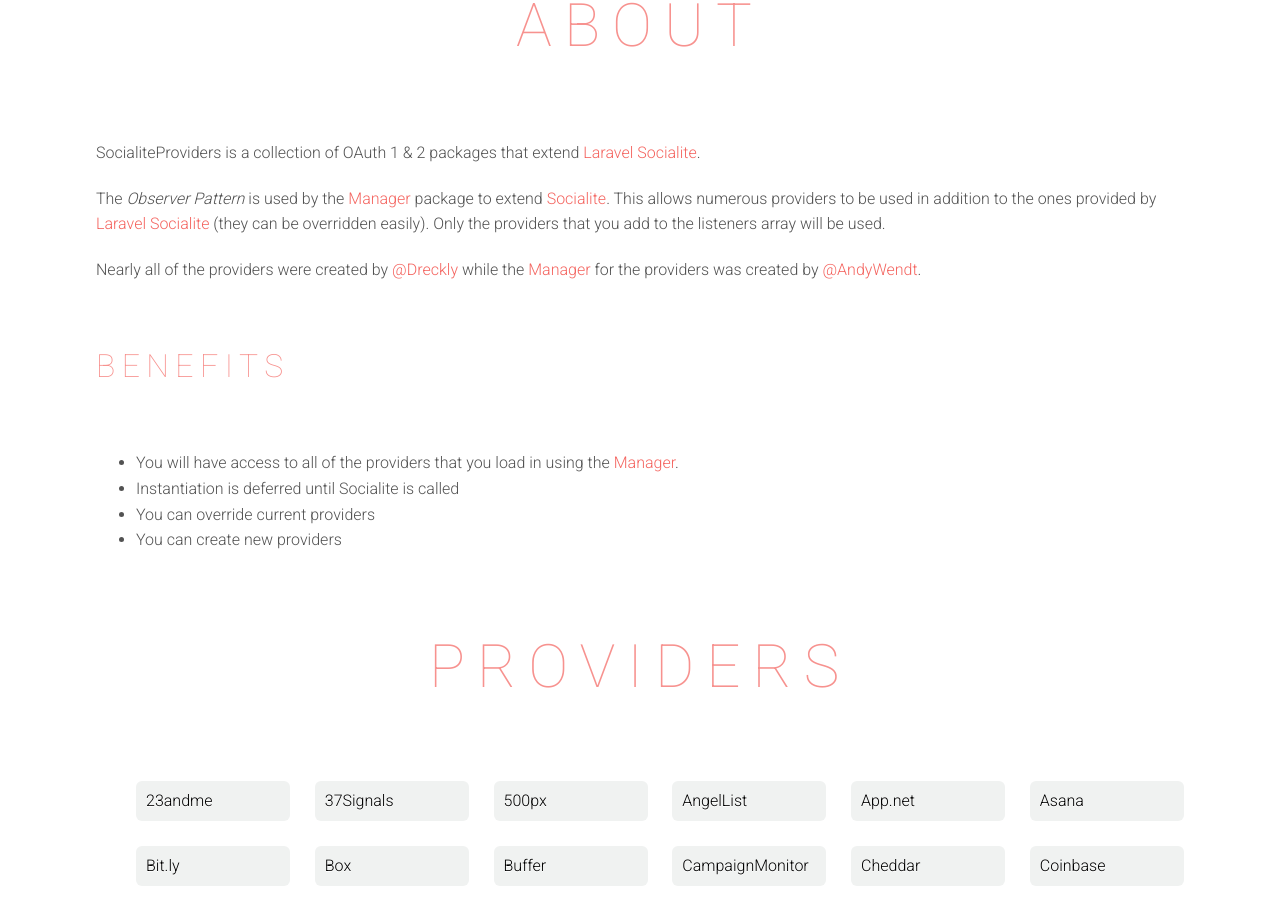
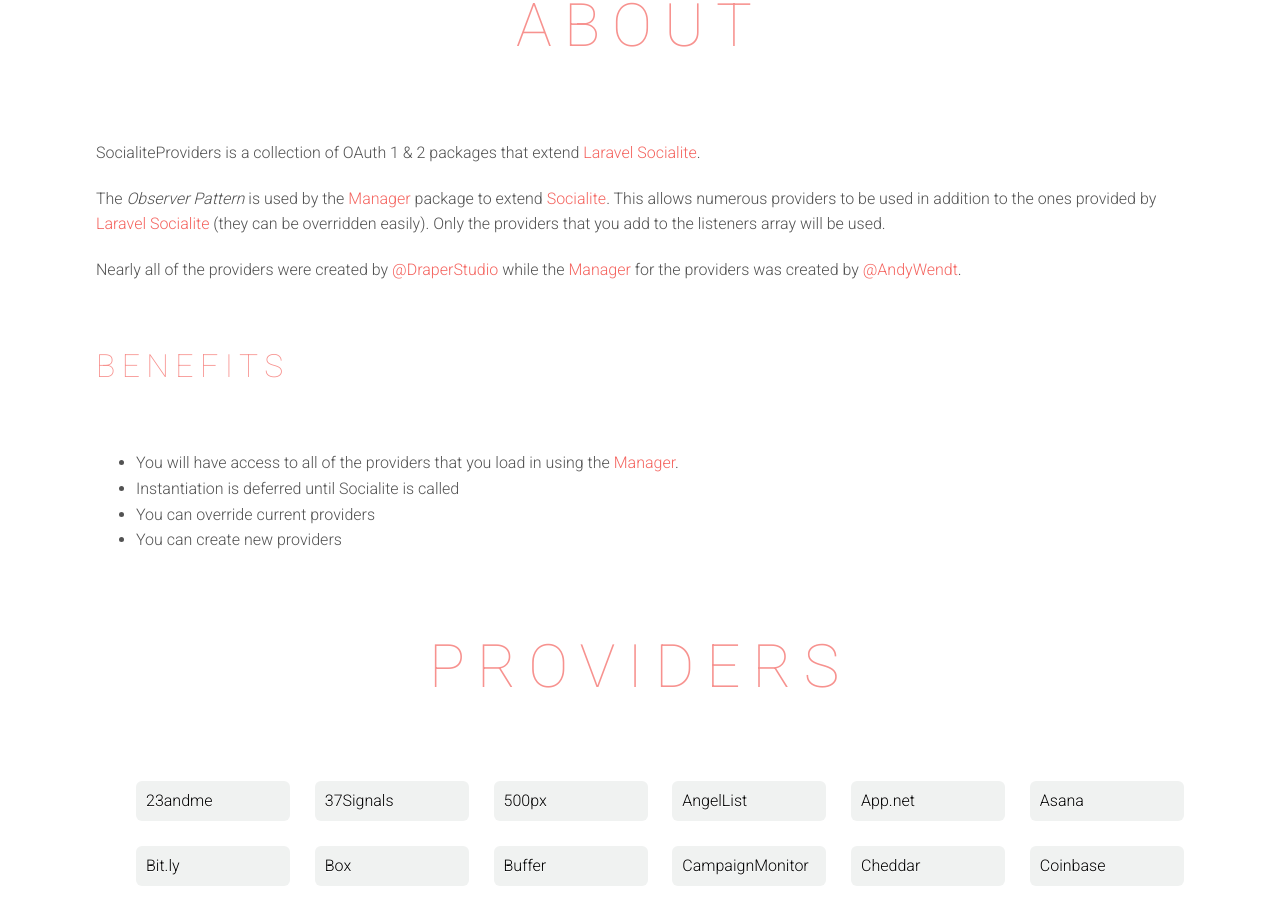
Before and after one commit to SocialiteProviders/socialiteproviders.github.io, a Jekyll site: the page built from index.html, in a window 1280 px wide and 900 px high, scrolled down 504 px. Built offline with Jekyll 4.4.1, drawn with Linux system fonts in a browser that asks for light colours; nearby versions of some CDN libraries.

Commit message:
contrib change

```diff
--- a/_includes/about.html
+++ b/_includes/about.html
@@ -10,7 +10,7 @@
         (they can be overridden easily).  Only the providers that you add to the listeners array will be used.
     </p>
 
-    <p>Nearly all of the providers were created by <a href="https://github.com/Dreckly">@Dreckly</a> while the
+    <p>Nearly all of the providers were created by <a href="https://github.com/DraperStudio">@DraperStudio</a> while the
     <a href="https://github.com/SocialiteProviders/Manager">Manager</a> for the providers was created by
         <a href="https://github.com/AndyWendt">@AndyWendt</a>. </p>
 
```
